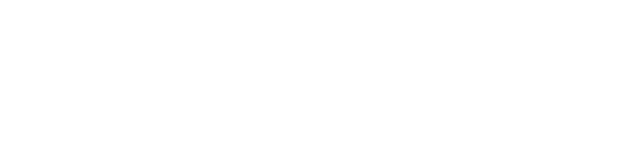
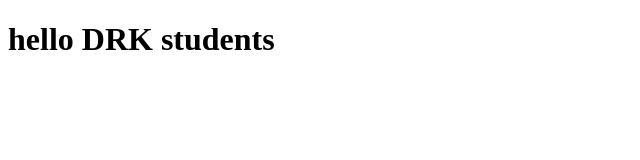
Before and after one commit to shivarathriajaykumar/projects, a plain HTML site: page projects/index.html in a window 1280 px wide. Shown: the whole page, without its empty margins (0-640 px from the left). Drawn offline with Linux system fonts and the light colour scheme.

Commit message:
second commit

```diff
--- a/projects/index.html
+++ b/projects/index.html
@@ -7,7 +7,9 @@
     <link rel="stylesheet" href="./styles.css">
 </head>
 <body>
+
     <script src="./node.js"></script>
+    <h1>hello DRK students</h1>
 
 </body>
 </html>
```
